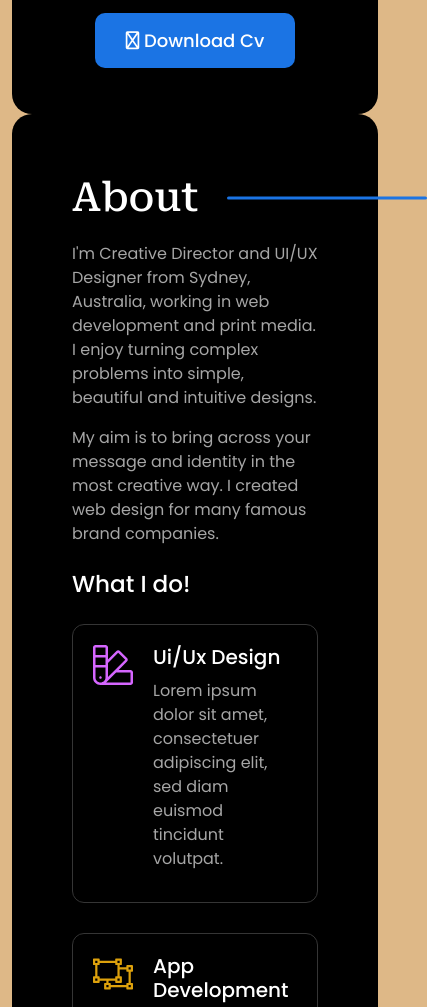
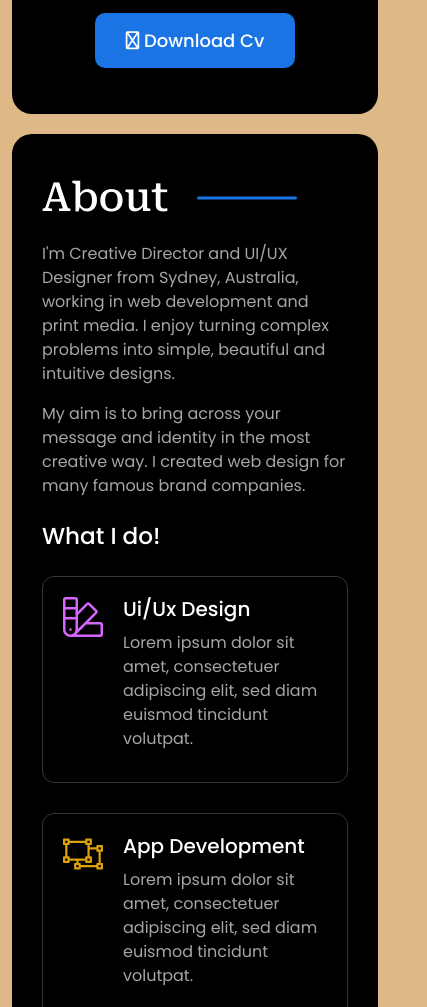
Before and after one commit to Bhavika2525/portfolio, a plain HTML site: page index.html in a window 390 px wide. Shown: the part 915-1922 px from the top of the page, 427 px wide, since content can reach past the window. Drawn offline with nearby package versions, Linux system fonts and the light colour scheme.

Commit message:
by bhavika

```diff
--- a/css/style.css
+++ b/css/style.css
@@ -282,6 +282,7 @@ body {
     text-align: center;
     transition: .3s;
 }
+
 .main-menu-inner ul li:hover {
     background-color: #1b74e4;
     color: #fff;
@@ -290,6 +291,7 @@ body {
 .main-menu-inner ul li:hover a {
     color: #fff;
 }
+
 .main-menu-inner ul li:not(:last-child) {
     margin-bottom: 20px;
 }
@@ -303,9 +305,11 @@ body {
     font-weight: 500;
     line-height: 1;
 }
+
 .main-menu-inner ul li.active a {
     color: #fff;
 }
+
 .main-menu-inner ul li a span {
     display: block;
     margin-bottom: 12px;
@@ -337,7 +341,7 @@ header {
     display: flex;
     flex-direction: column;
     cursor: pointer;
-    z-index: 9999  ;
+    z-index: 9999;
 }
 
 .bar {
@@ -382,9 +386,11 @@ header {
         text-decoration: none;
         transition: 0.3s;
     }
+
     .mobile-nav ul li a span {
         margin-right: 20px;
     }
+
     .mobile-nav ul li a:hover {
         color: #ff9800;
     }
@@ -406,8 +412,17 @@ header {
         transform: translateY(-8px) rotate(-45deg);
     }
 
-.main-menu{
+    .main-menu {
         display: none;
     }
 
+    .detail-inner {
+        padding: 40px 30px 0 30px;
+        margin-top: 20px;
     }
+
+
+    .main-title::after {
+        width: 100px;
+    }
+}
```
Lines whose indentation alone changed are shown as unchanged.
